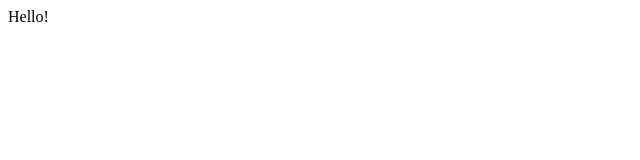
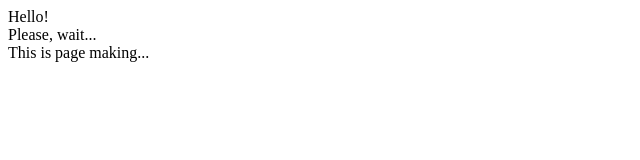
Before and after one commit to illa4257/illa4257.github.io, a plain HTML site: page index.html in a window 1280 px wide. Shown: the whole page, without its empty margins (0-640 px from the left). Drawn offline with Linux system fonts and the light colour scheme.

Commit message:
Update index.html

```diff
--- a/index.html
+++ b/index.html
@@ -1,3 +1,3 @@
 <html>
- <a>Hello!</a>
+ <a>Hello!<br>Please, wait...<br>This is page making...</a>
 </html>
```
